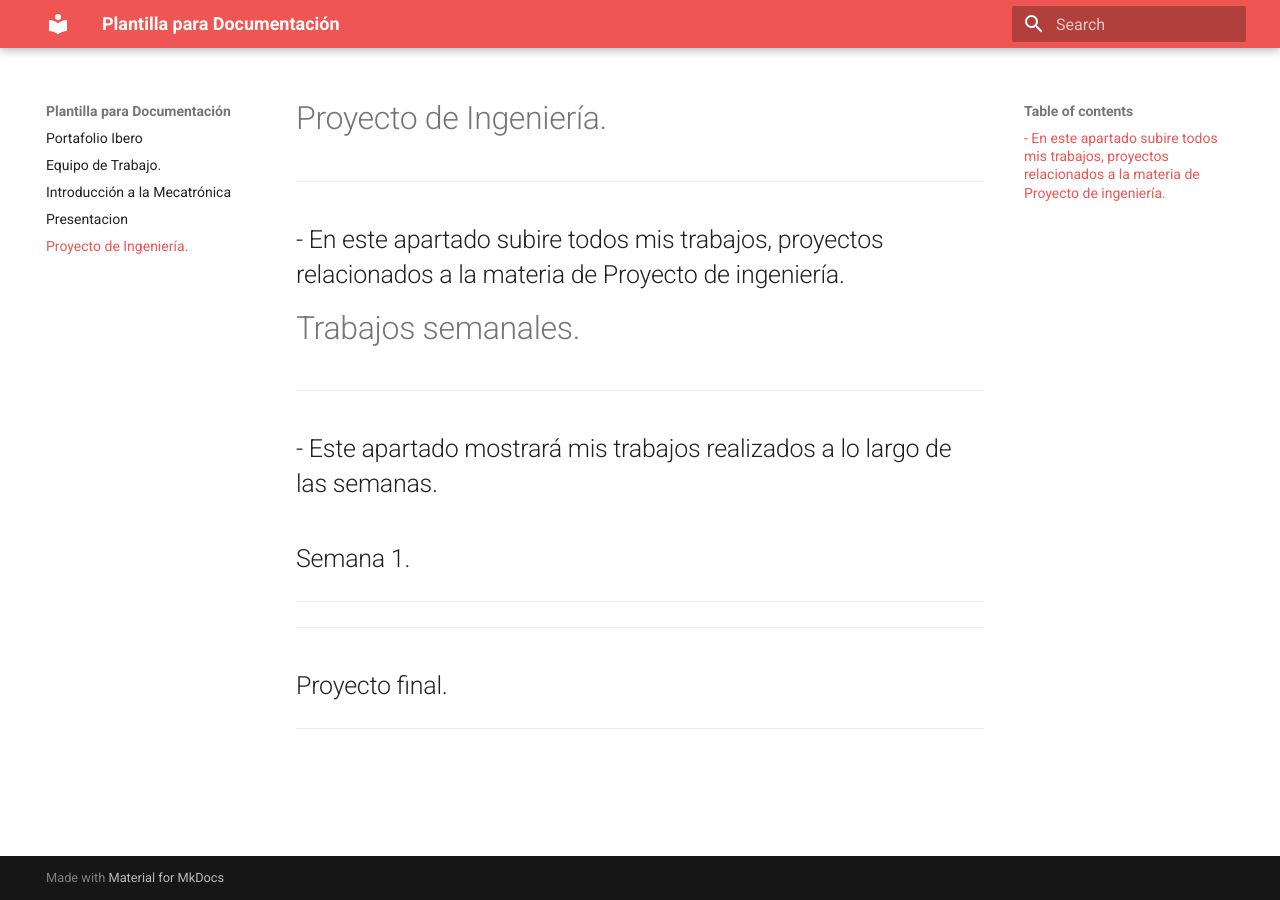
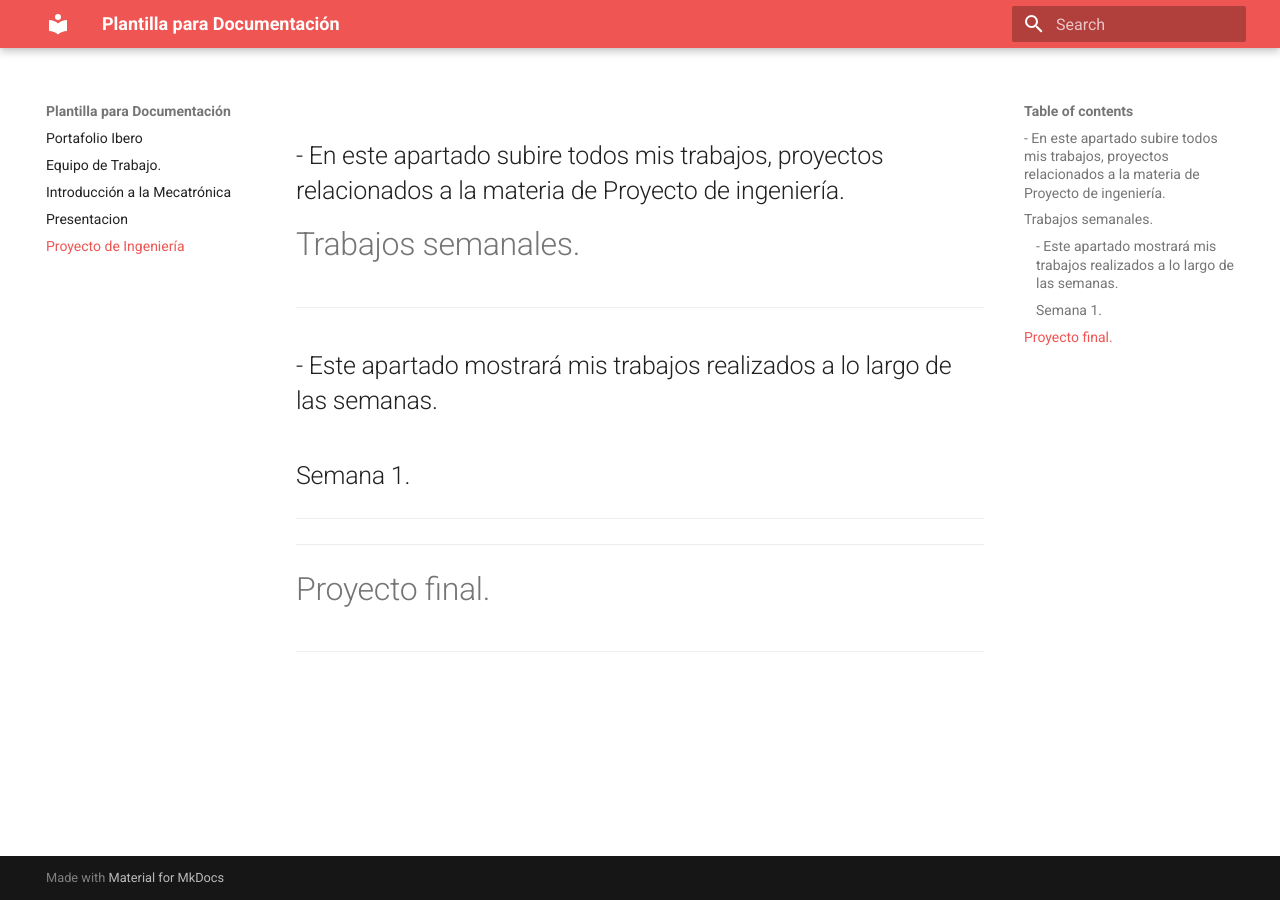
Before and after one commit to Joy-2307/Portafolio_Ibero_JIGR, an MkDocs documentation site: the page built from docs/Proyecto de Ingeniería.md, in a window 1280 px wide. Built offline with MkDocs 1.6.1 and Material for MkDocs 9.7.7, drawn with Linux system fonts in a browser that asks for light colours.

Commit message:
Update Proyecto de Ingeniería.md

```diff
--- a/docs/Proyecto de Ingeniería.md
+++ b/docs/Proyecto de Ingeniería.md
@@ -1,5 +1,3 @@
-# Proyecto de Ingeniería.
----
 - En este apartado subire todos mis trabajos, proyectos relacionados a la materia de Proyecto de ingeniería.
 ---
 # Trabajos semanales.
@@ -10,6 +8,6 @@
 ---
 
 ---
-## Proyecto final.
+# Proyecto final.
 
 ---
```
